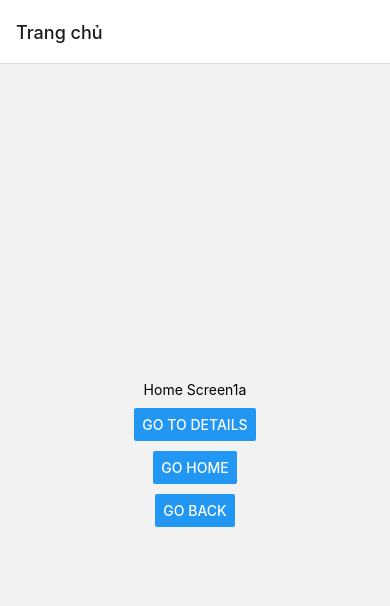
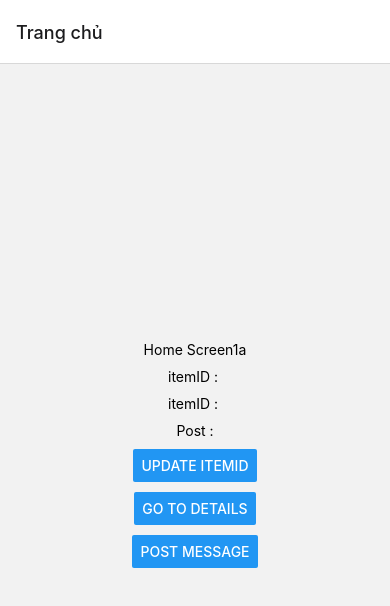
Before and after one commit to vovinhloc/reactnativecli_navigation, a React Native app: screen / in a window 390 px wide. Shown: the top 606 px of the page. Built offline with nearby package versions, Linux system fonts and the light colour scheme.

Commit message:
pass params to other screen

```diff
--- a/App.tsx
+++ b/App.tsx
@@ -4,10 +4,11 @@ import { NavigationContainer } from "@react-navigation/native";
 import { createDrawerNavigator } from "@react-navigation/drawer";
 import { GestureHandlerRootView } from "react-native-gesture-handler";
 // import { View } from "react-native-reanimated/lib/typescript/Animated";
-import { Button, Text, View } from "react-native";
+import { Button, Text, TextInput, View } from "react-native";
 import { createNativeStackNavigator } from "@react-navigation/native-stack";
 
-function HomeScreen({ navigation }) {
+function HomeScreen({ navigation, route }) {
+  // const { itemId } = route?.params;
   return (
     <GestureHandlerRootView style={{ flex: 1 }}>
       <View
@@ -19,17 +20,73 @@ function HomeScreen({ navigation }) {
         }}
       >
         <Text>Home Screen1a</Text>
+        <Text>itemID : {route.params?.itemId}</Text>
+        <Text>itemID : {JSON.stringify(route.params?.itemId)}</Text>
+        <Text>Post :{route.params?.posted}</Text>
+        <Button
+          title="Update itemId"
+          onPress={() =>
+            navigation.setParams({ itemId: Math.floor(Math.random() * 100) })
+          }
+        />
         <Button
           title="Go to Details"
-          onPress={() => navigation.navigate("Details")}
+          onPress={() =>
+            navigation.navigate("Details", { itemId: 42, name: "nguyendat" })
+          }
         />
-        <Button title="Go Home" onPress={() => navigation.navigate("Home)")} />
-        <Button title="Go back" onPress={() => navigation.goBack()} />
+        <Button
+          title="Post Message"
+          onPress={() => navigation.navigate("PostMessage")}
+        />
+        {/* <Button title="Go Home" onPress={() => navigation.navigate("Home)")} />
+        <Button title="Go back" onPress={() => navigation.goBack()} /> */}
       </View>
     </GestureHandlerRootView>
   );
 }
-function DetailsScreen({ navigation }) {
+
+function PostMessageScreen({ navigation, route }) {
+  const [postText, setPostText] = React.useState("");
+  return (
+    <View
+      style={{
+        flex: 1,
+        alignItems: "center",
+        justifyContent: "center",
+        gap: 20,
+      }}
+    >
+      <TextInput
+        placeholder="Post Message"
+        multiline
+        value={postText}
+        onChangeText={setPostText}
+        style={{
+          height: 140,
+          width: "100%",
+          borderColor: "gray",
+          borderWidth: 1,
+        }}
+      />
+      <Button
+        title="Post Message"
+        onPress={() => {
+          navigation.navigate({
+            name: "Home",
+            params: { posted: postText },
+            // merge: false, //overwrite paramrs
+            merge: true, // update existing params
+          });
+        }}
+      />
+      <Text>Post Message Screen</Text>
+      <Text>itemID : {route.params?.itemId}</Text>
+      <Text>Name : {route.params?.name}</Text>
+    </View>
+  );
+}
+function DetailsScreen({ navigation, route }) {
   return (
     <View
       style={{
@@ -40,6 +97,8 @@ function DetailsScreen({ navigation }) {
       }}
     >
       <Text>Details Screen</Text>
+      <Text>itemID : {route.params?.itemId}</Text>
+      <Text>Name : {route.params?.name}</Text>
       <Button
         title="Go to Details Screen ... again"
         onPress={() => {
@@ -68,6 +127,12 @@ function App() {
           name="Details"
           component={DetailsScreen}
           options={{ title: "Trang chi tiết" }}
+          initialParams={{ itemId: 1, name: "Locvv" }}
+        />
+        <MyStack.Screen
+          name="PostMessage"
+          component={PostMessageScreen}
+          options={{ title: "Post Message" }}
         />
       </MyStack.Navigator>
     </NavigationContainer>
```
